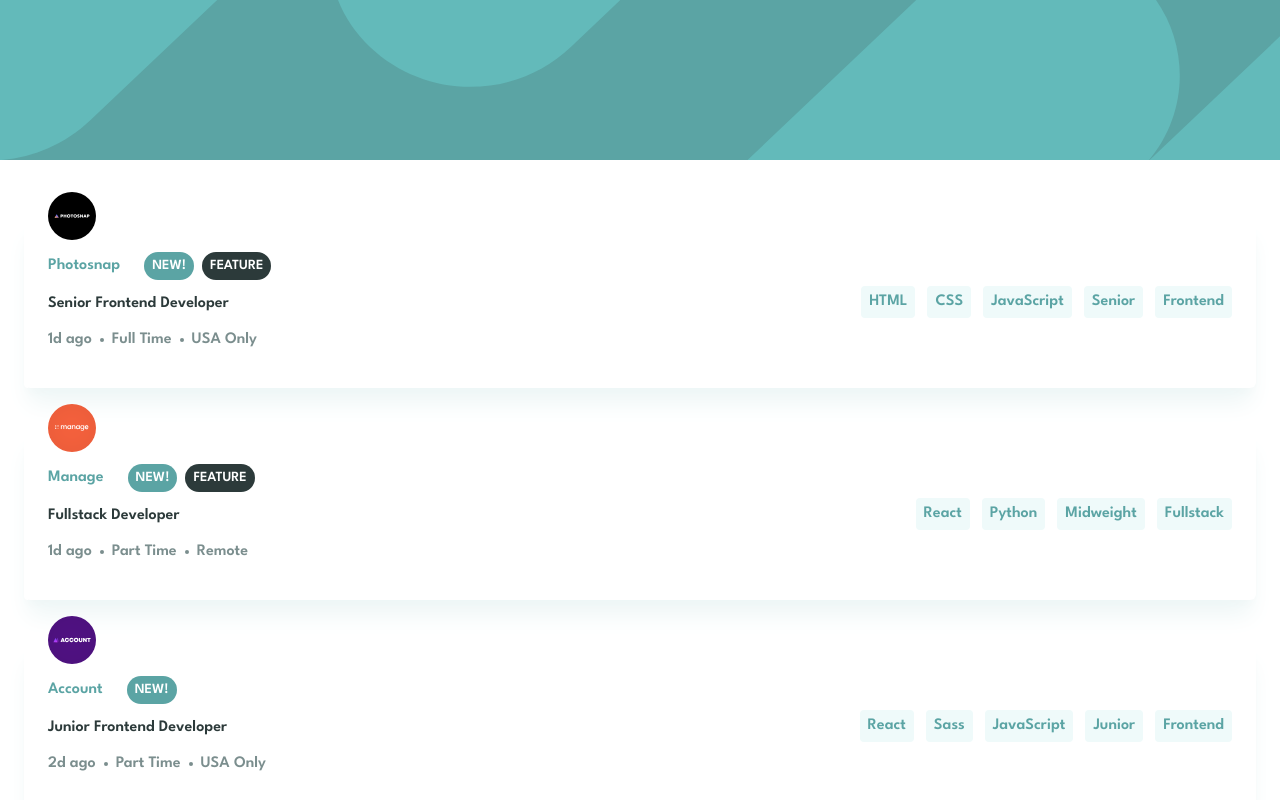
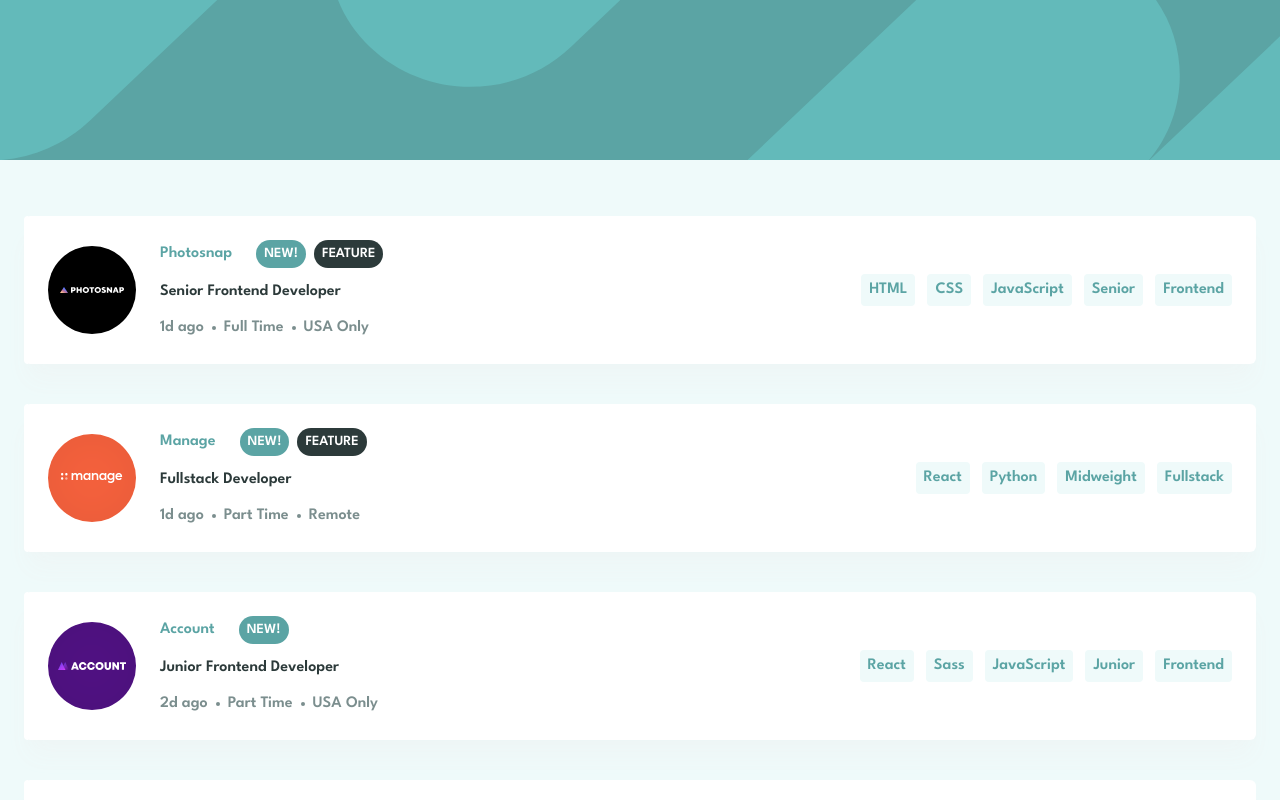
Before and after one commit to Rangerz132/job-listing-app, a React (Vite) app: page / in a window 1280 px wide. Shown: the top 800 px of the page. Built offline with nearby package versions, Linux system fonts and the light colour scheme; data requests are answered from the project's data file.

Commit message:
add desktop layout

```diff
--- a/src/components/job/JobItem.tsx
+++ b/src/components/job/JobItem.tsx
@@ -19,13 +19,18 @@ const JobItem = (props: { job: JobItemData }) => {
         }`}
       ></div>
       {/** Content */}
-      <div className="relative flex flex-col space-y-3 md:flex-row md:items-center md:justify-between">
-        {/** Logo */}
-        <div className="absolute left-0 -top-12 w-12 h-12 ">
+      <div className="relative flex flex-col space-y-3 md:space-y-0 md:flex-row md:items-center md:justify-between md:space-x-6">
+        {/** Logo mobile*/}
+        <div className="absolute left-0 -top-12 w-12 h-12 md:hidden ">
           <img src={props.job.logo} />
         </div>
         {/** Top Section */}
-        <div className="flex flex-col space-y-3 pt-3">
+        <div className="flex flex-row relative items-center md:space-x-6">
+          {/** Logo desktop*/}
+          <div className="hidden md:flex">
+            <img src={props.job.logo} />
+          </div>
+          <div className="flex flex-col space-y-3 pt-3 md:pt-0">
             <div className="flex flex-row space-x-6 items-center">
               {/** Company */}
               <h1 className="font-semibold text-desaturated-dark-cyan">
@@ -69,10 +74,13 @@ const JobItem = (props: { job: JobItemData }) => {
               <span>{props.job.location}</span>
             </div>
           </div>
+        </div>
+
         {/** Border */}
         <div className="w-full h-[1px] bg-dark-grayish-cyan md:hidden"></div>
+
         {/** Bottom Section */}
-        <div className="flex flex-row flex-wrap gap-3">
+        <div className="flex flex-row flex-wrap gap-3 md:justify-end">
           {/** Filters */}
           {JobAPI.getJobfilters(props.job).map((filter, index) => (
             <JobFilter key={index} filter={filter} />
--- a/src/index.css
+++ b/src/index.css
@@ -13,7 +13,7 @@
 
 @layer base {
   body {
-    @apply font-league-spartan;
+    @apply font-league-spartan bg-light-grayish-cyan-50;
   }
 }
 
```
Lines whose indentation alone changed are shown as unchanged.
